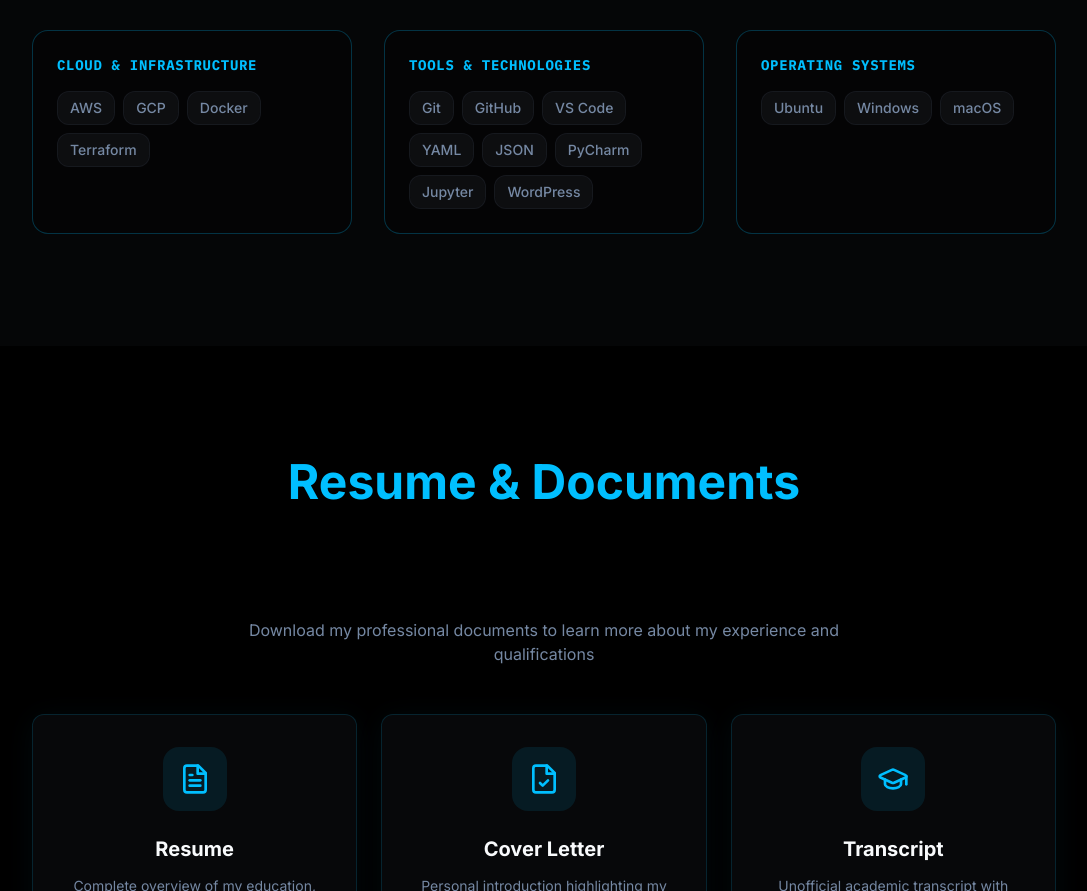
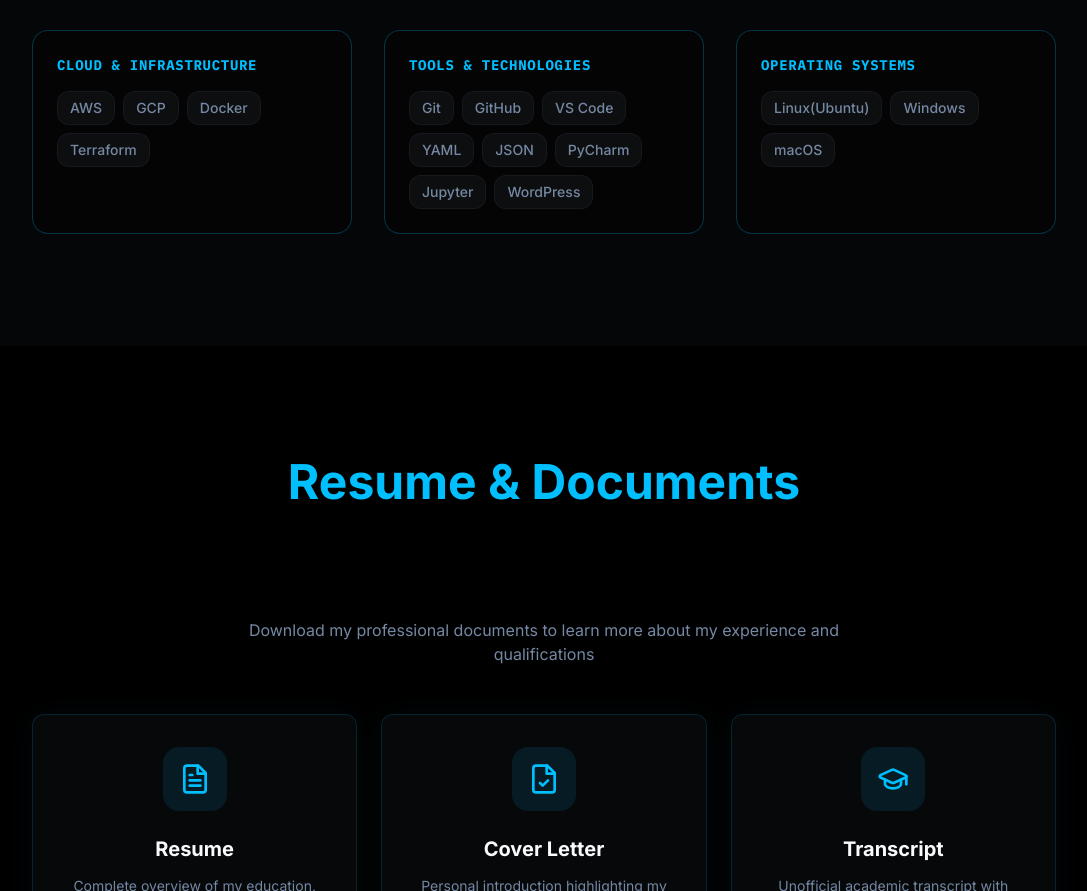
Before and after one commit to sunny-arch-82/sunny-arch-82.github.io, a React (Vite) app: page / in a window 1280 px wide. Shown: the part 2210-3101 px from the top of the page, without its empty margins (96-1183 px from the left). Built offline with nearby package versions, Linux system fonts and the light colour scheme; the HTML template or start-up script is replaced by a standard one.

Commit message:
Update skills

```diff
--- a/src/data/portfolioData.ts
+++ b/src/data/portfolioData.ts
@@ -66,7 +66,7 @@ export const portfolioData = {
     "Databases": ["PostgreSQL", "MongoDB", "MySQL", "Redis"],
     "Cloud & Infrastructure": ["AWS", "GCP", "Docker", "Terraform"],
     "Tools & Technologies": ["Git", "GitHub", "VS Code", "YAML", "JSON", "PyCharm", "Jupyter", "WordPress"],
-    "Operating Systems": ["Ubuntu", "Windows", "macOS"]
+    "Operating Systems": ["Linux(Ubuntu)", "Windows", "macOS"]
   },
 
   // EXPERIENCE / TIMELINE - Single experience from screenshot
```
